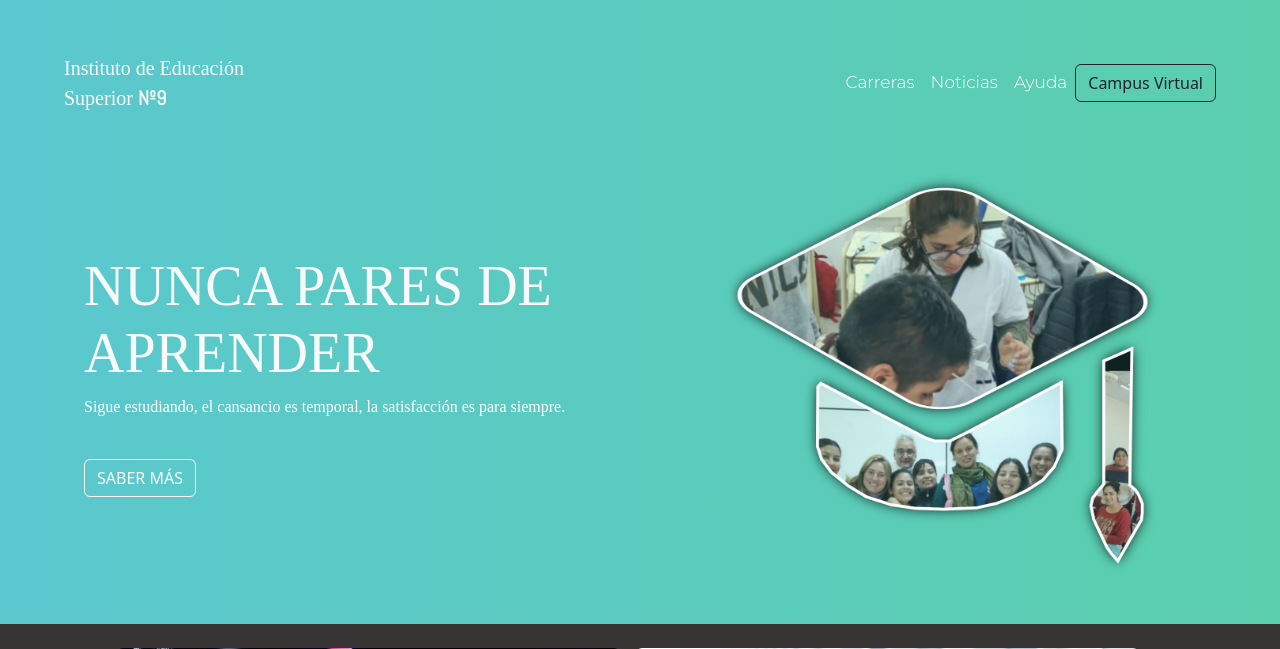
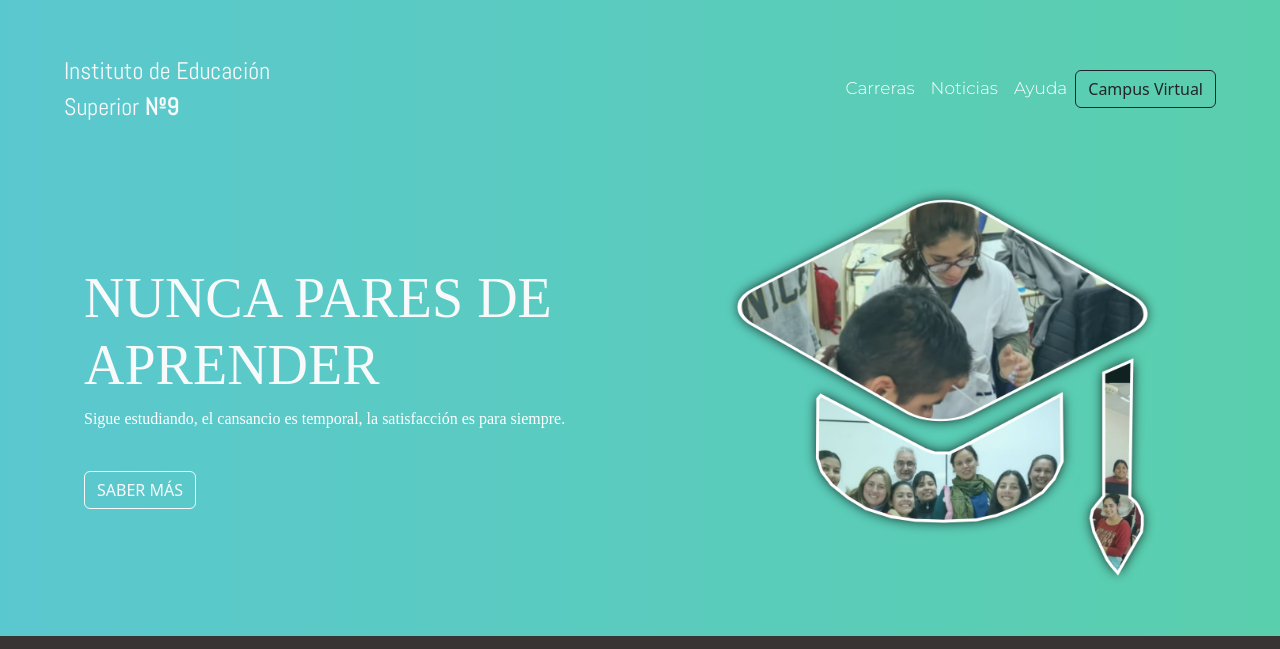
Before and after one commit to jaglux12/pagina-instituto-isp9, a PHP site: page / in a window 1280 px wide. Shown: the top 649 px of the page. Run offline with PHP 8.4, Linux system fonts and the light colour scheme; some libraries are stand-ins or nearby versions; some web fonts are replaced.

Commit message:
cambios varios

```diff
--- a/references/header.php
+++ b/references/header.php
@@ -4,7 +4,7 @@
   <a href="index.php" class="navbar-brand fs-1 d-xs-block d-md-none ms-4" id="tituloMenuDesplegable"> IES <strong><label >Nº9</label></strong>  </a>
 
   <!-- <img src="img/logo_ies.png" width="30px" height="45px"class="d-none d-md-block ms-5"> -->
-  <a href="index.php" class="navbar-brand text-light fs-5 d-none d-md-block ms-5" id="tituloPresentacion"> Instituto de Educación <br> Superior <strong><label id="tituloMenuDesplegable" >Nº9</label></strong>  </a>
+  <a href="index.php" class="navbar-brand text-light fs-4 d-none d-md-block ms-5" id="tituloMenuDesplegable"> Instituto de Educación <br> Superior <strong><label id="tituloMenuDesplegable" >Nº9</label></strong>  </a>
 
   <!-- Botón que se muestra cuando la barra de navegación de colapsa -->
   <button type="button" class="navbar-toggler rounded bg-dark border-transparent" data-bs-toggle="offcanvas"
```
Also changed, not shown: references/section_header.php (+9 -0 lines), references/noticias.php (added).
